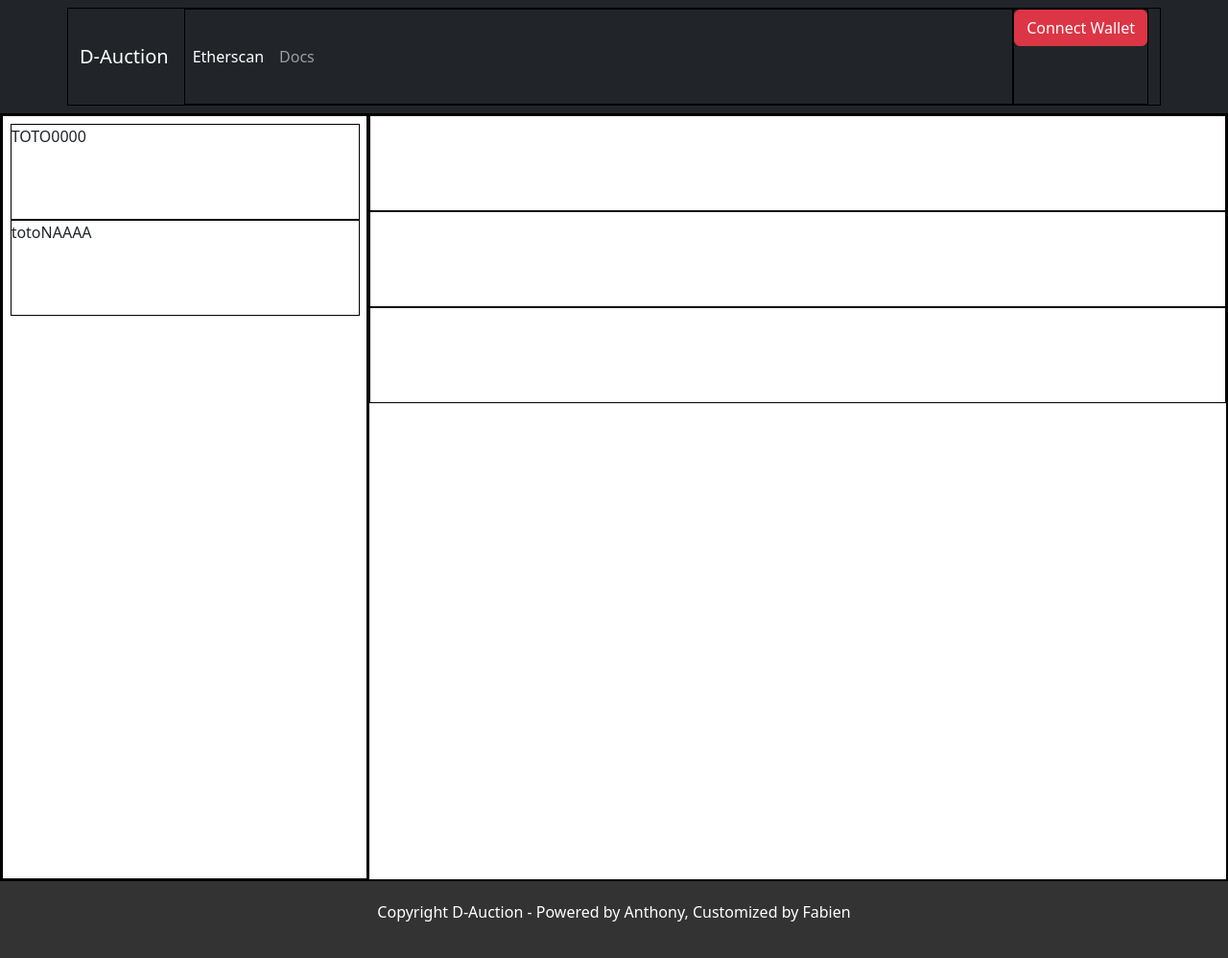
After one commit to NekodaMushi/portfolio-fundation, a PHP site: page /auction.html in a window 1280 px wide. The commit adds this page. Shown: the whole page at 96% size. Run offline with PHP 8.4, Linux system fonts and the light colour scheme.

Commit message:
with php

```diff
--- /dev/null
+++ b/auction.html
@@ -0,0 +1,67 @@
+<!doctype html>
+<html lang="en">
+  <head>
+    <meta charset="utf-8">
+    <meta name="viewport" content="width=device-width, initial-scale=1, shrink-to-fit=no">
+    <title>D-Auction</title>
+    <link href="https://cdn.jsdelivr.net/npm/bootstrap@5.3.0-alpha1/dist/css/bootstrap.min.css" rel="stylesheet" integrity="sha384-GLhlTQ8iRABdZLl6O3oVMWSktQOp6b7In1Zl3/Jr59b6EGGoI1aFkw7cmDA6j6gD" crossorigin="anonymous">
+    <link rel="stylesheet" href="normalize.css">
+    <link rel="stylesheet" href="styles.css">
+    <link rel="preconnect" href="https://fonts.googleapis.com">
+<link rel="preconnect" href="https://fonts.gstatic.com" crossorigin>
+<link href="https://fonts.googleapis.com/css2?family=Prompt:wght@300&display=swap" rel="stylesheet">
+  </head>
+
+  <body class="central">
+
+    <nav class="navbar navbar-expand-sm navbar-dark bg-dark">
+      <div class="container">
+        <a href='./index.html' class="navbar-brand">D-Auction</a>
+        <button class="navbar-toggler" type="button" onclick="toggleNav()">
+          <span class="navbar-toggler-icon"></span>
+        </button>
+        <script>
+          function toggleNav() {
+            const nav = document.getElementById("navbarNav");
+            nav.style.display === 'block' ? nav.style.display = 'none': nav.style.display = 'block'
+          }
+        </script>
+        <div class="collapse navbar-collapse" id="navbarNav">
+          <ul class="navbar-nav">
+            <li class="nav-item">
+              <a href="#" class="nav-link active"> Etherscan</a>
+            </li>
+            <li class="nav-item">
+              <a href="#" class="nav-link"> Docs</a>
+            </li>
+          </ul>
+        </div>
+        <div class="nav-item">
+          <button class="btn btn-danger navbar-btn">Connect Wallet</button>
+        </div>
+      </div>
+    </nav>
+
+    <main class="auction__full__section">
+            <section class="auction__big__section">
+                <aside class="auction__pic__details">
+                  <div class="auction__pic__article__details">
+                      <div class="auction__article__picture">TOTO0000</div>
+                      <div class="auction__article__details">totoNAAAA</div>
+                  </div>
+                </aside> <!-- .auction_big_side-->
+
+                <article class="auction__name__history__descr">
+                  <div class="auction__name__owner__MakeOffer"></div>
+                  <div class="auction__history"></div>
+                  <div class="auction__desc"></div>
+                </article><!-- .auction_name___history__descr-->
+            </section>
+    </main>
+
+    <footer>
+      <p>Copyright D-Auction - Powered by Anthony, Customized by Fabien</p>
+    </footer>
+
+  </body>
+</html>
--- /dev/null
+++ b/css/auction.css
@@ -0,0 +1,36 @@
+.auction__full__section {
+  display: flex;
+  align-content: center;
+  height: 100vh;
+}
+.auction__big__section {
+  display: flex;
+  align-content: center;
+  flex: 1;
+}
+
+.auction__pic__details {
+  display: flex;
+  width: 30%;
+
+}
+
+.auction__name__history__descr {
+  width: 70%;
+}
+
+.auction__pic__article__details {
+  display: flex;
+  flex-direction: column;
+  flex:1;
+  padding: 2%;
+}
+
+.auction__article__picture {
+  display: flex;
+  height: ;
+}
+
+.auction__article__details {
+  display: flex;
+}
--- /dev/null
+++ b/css/hack.css
@@ -0,0 +1,17 @@
+html,
+body {
+  margin: 0px;
+  height: 100%;
+}
+
+div {
+  min-height: 100px;
+}
+
+/* .auction__big__section {
+  height: 50px;
+} */
+
+section, aside, div, article {
+  border: 1px solid black;
+}
--- a/css/homepage.css
+++ b/css/homepage.css
@@ -1,9 +1,4 @@
-body .central{
-  margin: 0;
-  color: white;
-  background: #000;
-  font-family: 'Prompt', sans-serif;
-}
+
 
 /* section {
   position: relative;
--- /dev/null
+++ b/index.php
@@ -0,0 +1 @@
+<?php include_once("index.html"); ?>
--- /dev/null
+++ b/script.js
@@ -0,0 +1 @@
+'use strict'
--- a/styles.css
+++ b/styles.css
@@ -1,15 +1,16 @@
-
+@import 'css/hack.css';
 
 @import 'css/grid.css';
 @import 'css/homepage.css';
+@import 'css/auction.css';
 @import 'css/waves.css';
 
-body .central{
+/* body .central{
   margin: 0;
   color: white;
   background: #000;
   font-family: 'Prompt', sans-serif;
-}
+} */
 
 /* section {
   position: relative;
```
Also changed, not shown: style.js (deleted, +0 -10 lines).
